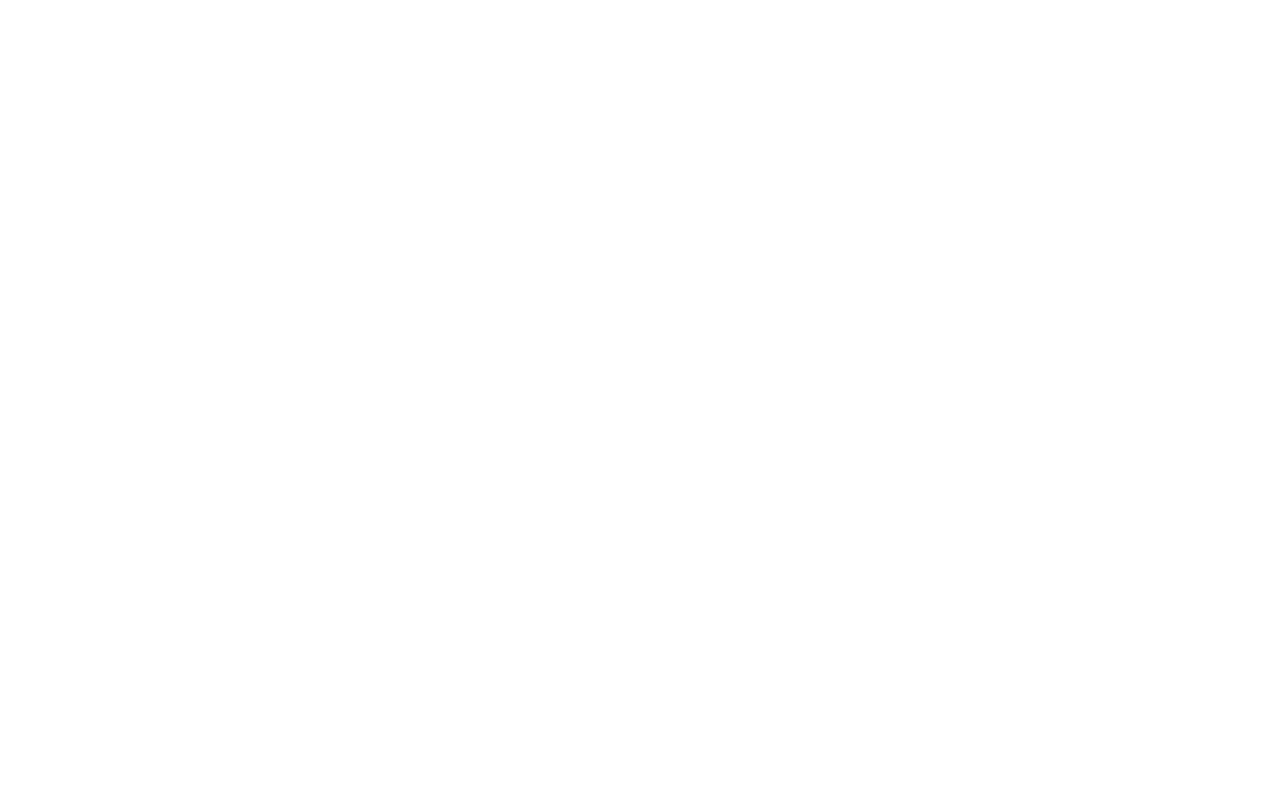
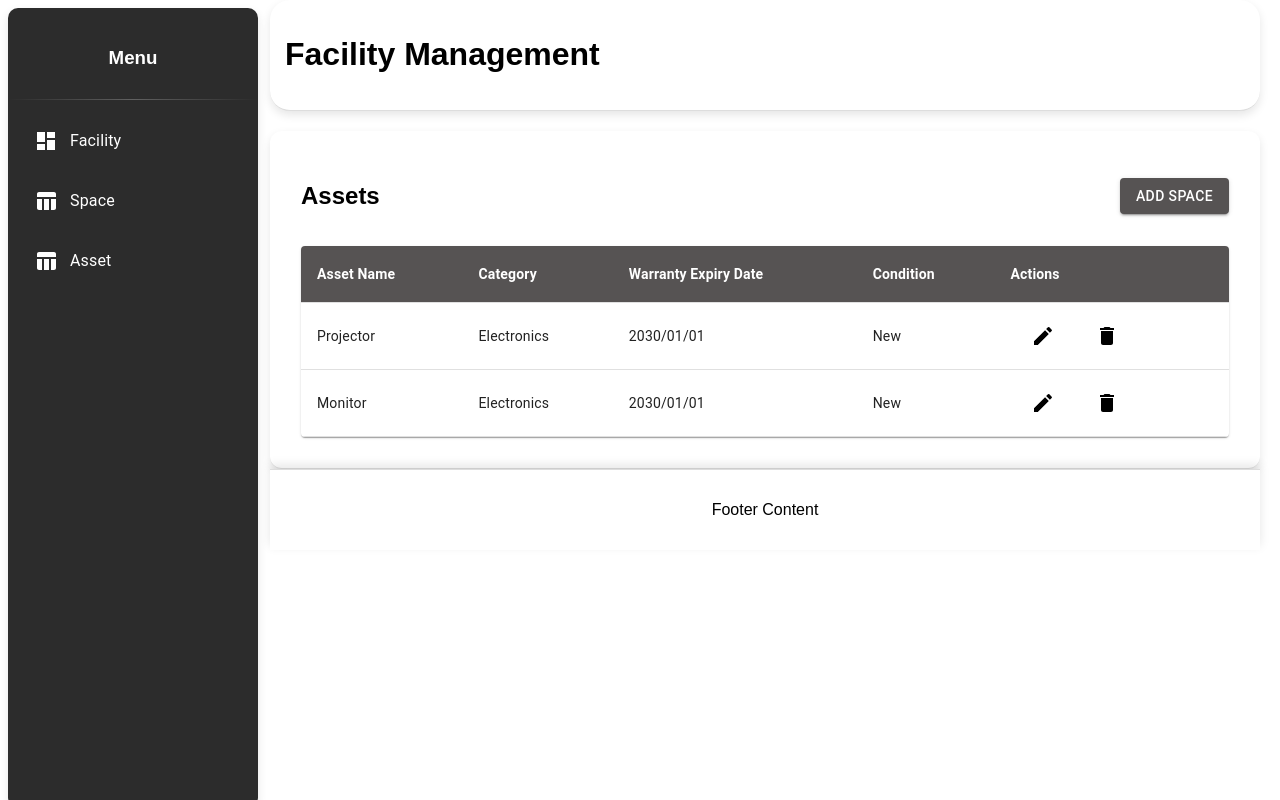
Before and after one commit to buwaneka-k/FacilityMangement, a React app in the folder Client/facility-management-app/: page /assets in a window 1280 px wide. Before the commit this address had no page. Built offline with nearby package versions, Linux system fonts and the light colour scheme.

Commit message:
Added Asset component Signed-off-by: EMBLA\AnjaliP <anjalip@embla.asia>

```diff
--- a/Client/facility-management-app/src/App.js
+++ b/Client/facility-management-app/src/App.js
@@ -3,6 +3,7 @@
 import { BrowserRouter as Router, Route, Routes } from 'react-router-dom';
 import Facilities from './pages/Facilities';
 import Spaces from './pages/Spaces';
+import Assets from './pages/Assets';
 
 const App = () => {
   return (
@@ -13,6 +14,7 @@
           {/* Define routes for different sections */}
           <Route path="facilities" element={<Facilities />} />
           <Route path="spaces" element={<Spaces />} />
+          <Route path="assets" element={<Assets />} />
         </Route>
       </Routes>
   );
--- a/Client/facility-management-app/src/components/common/Menu.js
+++ b/Client/facility-management-app/src/components/common/Menu.js
@@ -94,6 +94,8 @@
             <ListItemText primary="Space" />
           </MenuItem>
         </Link>
+
+        <Link to="/assets" style={{ textDecoration: 'none' }}>
           <MenuItem
             sx={{
               margin: '10px',
@@ -108,10 +110,13 @@
             }}
           >
             <ListItemIcon sx={{ color: 'white' }}>
-            <BedroomParentIcon />
+              <TableChartIcon />
             </ListItemIcon>
             <ListItemText primary="Asset" />
           </MenuItem>
+        </Link>
+
+
       </List>
     </Box>
   );
--- /dev/null
+++ b/Client/facility-management-app/src/pages/Assets.js
@@ -0,0 +1,131 @@
+import React, { useState } from 'react';
+import BasicTable from '../components/common/BasicTable';
+import { TextField, Button, Box, Paper } from '@mui/material';
+
+const Assets = () => {
+  const [headers] = useState(['Asset Name', 'Category', 'Warranty Expiry Date', 'Condition']);
+  const [rows, setRows] = useState([
+    { 'Asset Name': 'Projector', 'Category': 'Electronics', 'Warranty Expiry Date': '2030/01/01', 'Condition': 'New' },
+    { 'Asset Name': 'Monitor', 'Category': 'Electronics', 'Warranty Expiry Date': '2030/01/01', 'Condition': 'New' },
+  ]);
+  const [isAdding, setIsAdding] = useState(false);
+  const [isEditing, setIsEditing] = useState(false);
+  const [editIndex, setEditIndex] = useState(null);
+  const [formData, setFormData] = useState({
+    'Asset Name': '',
+    'Category': '',
+    'Warranty Expiry Date': '',
+    'Condition': '',
+  });
+
+  const handleAddClick = () => {
+    setIsAdding(true);
+    setIsEditing(false);
+    setFormData({ 'Asset Name': '', 'Category': '', 'Warranty Expiry Date': '', 'Condition': '' });
+  };
+
+  const handleEditClick = (index) => {
+    setIsEditing(true);
+    setIsAdding(false);
+    setEditIndex(index);
+    setFormData(rows[index]);
+  };
+
+  const handleCancelClick = () => {
+    setIsAdding(false);
+    setIsEditing(false);
+    setFormData({ 'Asset Name': '', 'Category': '', 'Warranty Expiry Date': '', 'Condition': '' });
+  };
+  const handleDeleteClick = (index) => {
+    const updatedRows = rows.filter((_, rowIndex) => rowIndex !== index);
+    setRows(updatedRows);
+  };
+
+  const handleInputChange = (e) => {
+    const { name, value } = e.target;
+    setFormData((prev) => ({ ...prev, [name]: value }));
+  };
+
+  const handleFormSubmit = (e) => {
+    e.preventDefault();
+    if (isEditing) {
+      setRows((prevRows) => {
+        const updatedRows = [...prevRows];
+        updatedRows[editIndex] = formData;
+        return updatedRows;
+      });
+    } else {
+      setRows((prevRows) => [...prevRows, formData]);
+    }
+    setIsAdding(false);
+    setIsEditing(false);
+    setFormData({ 'Asset Name': '', 'Category': '', 'Warranty Expiry Date': '', 'Condition': '' });
+  };
+
+  return (
+    <Box p={2}>
+      {(isAdding || isEditing) ? (
+        <Paper sx={{ p: 2, mb: 2 }}>
+          <form onSubmit={handleFormSubmit}>
+            <Box display="flex" flexDirection="column" gap={2}>
+              <TextField
+                label="Asset Name"
+                name="Asset Name"
+                value={formData['Asset Name']}
+                onChange={handleInputChange}
+                required
+              />
+              <TextField
+                label="Category"
+                name="Category"
+                value={formData['Category']}
+                onChange={handleInputChange}
+                required
+              />
+              <TextField
+                label="Warranty Expiry Date"
+                name="Warranty Expiry Date"
+                value={formData['Warranty Expiry Date']}
+                onChange={handleInputChange}
+                required
+              />
+              <TextField
+                label="Condition"
+                name="Condition"
+                value={formData['Condition']}
+                onChange={handleInputChange}
+                required
+              />
+              <Box display="flex" justifyContent="space-between">
+                <Button sx={{ backgroundColor: '#565353' }} variant="contained" color="primary" type="submit">
+                  {isEditing ? 'Save' : 'Save'}
+                </Button>
+                <Button sx={{ backgroundColor: '#565353' }} variant="contained" color="secondary" onClick={handleCancelClick}>
+                  Cancel
+                </Button>
+              </Box>
+            </Box>
+          </form>
+        </Paper>
+      ) : (
+        <>
+          <Box display="flex" justifyContent="space-between" alignItems="center" mb={2}>
+            <h2>Assets</h2>
+            <Button sx={{ backgroundColor: '#565353' }} variant="contained" color="primary" onClick={handleAddClick}>
+              Add Space
+            </Button>
+          </Box>
+
+          <BasicTable
+            headers={headers}
+            rows={rows}
+            onEdit={handleEditClick}
+            onDelete={handleDeleteClick}
+          />
+        </>
+      )}
+    </Box>
+  );
+};
+
+export default Assets;
```
Lines whose indentation alone changed are shown as unchanged.
